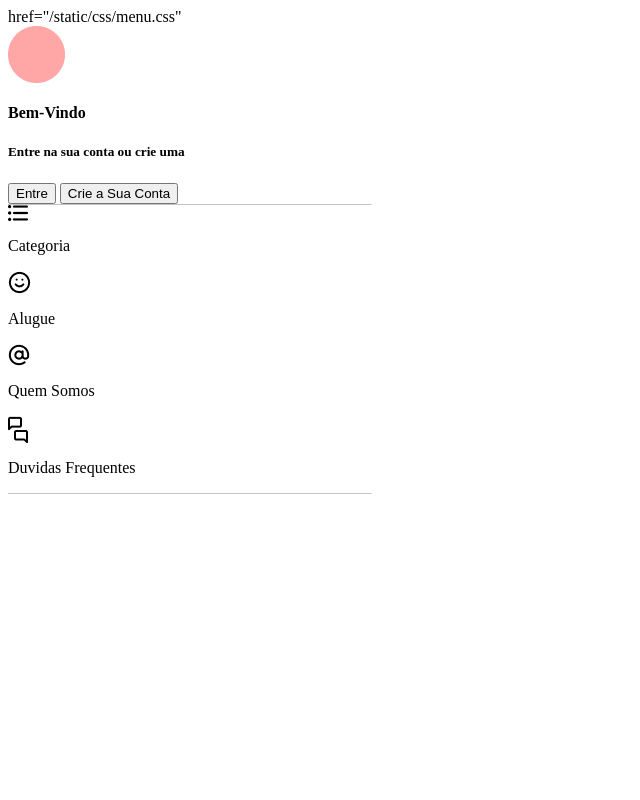
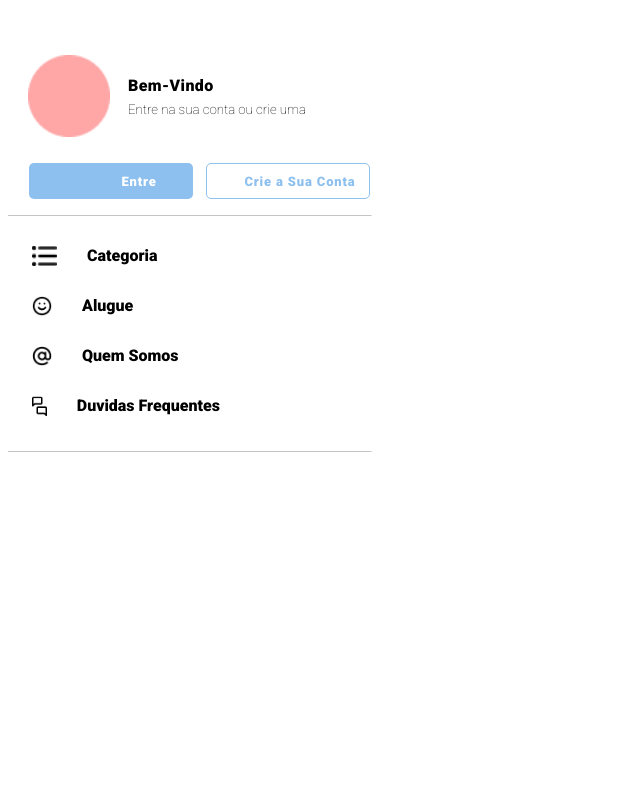
Before and after one commit to laricarlotti/demoday, a Django app: page /menu/ in a window 1280 px wide; the page is wider, and only the part inside the window is pictured. Shown: that part, without its empty margins (0-640 px from the left). Run offline with Django 3.2, Linux system fonts and the light colour scheme.

Commit message:
Corrigir erro de menu não aparecendo e não linkando com CSS

```diff
--- a/website/templates/menu.html
+++ b/website/templates/menu.html
@@ -1,8 +1,8 @@
 
 {% load staticfiles %}
-{% block css %} href="{% static 'css/menu.css' %}" {% endblock%}
 {% block content %}
 
+<link rel="stylesheet" href="{% static 'css/menu.css'%}">
 
 <body>
         <link href="https://fonts.googleapis.com/css?family=Roboto:100&display=swap" rel="stylesheet">
```
